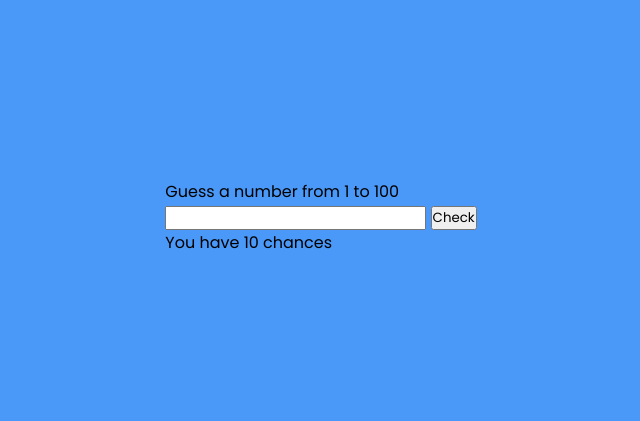
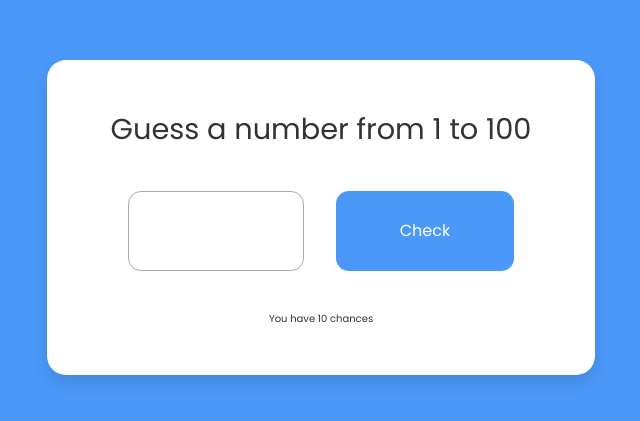
Before and after one commit to de-scientist/number_guessing_game, a website: page index.html in a window 1280 px wide. Shown: the part 183-604 px from the top of the page, without its empty margins (319-959 px from the left). Drawn offline with Linux system fonts and the light colour scheme.

Commit message:
style up the page to make it appealing

```diff
--- a/src/style.css
+++ b/src/style.css
@@ -14,9 +14,69 @@ body {
   align-items: center;
   justify-content: center;
   background: #4a98f7;
+  font-size: 10px;
 }
 
 .wrapper {
   padding: 3rem 4rem;
   border-radius: 1.2rem;
+  background: #fff;
+  text-align: center;
+  box-shadow: 0 0.5rem 1rem rgba(0, 0, 0, 0.1);
 }
+
+.wrapper header {
+  font-size: 1.8rem;
+  font-weight: 400;
+  color: #333;
+}
+
+.wrapper p {
+  color: #333;
+  margin-top: 1rem;
+}
+
+.wrapper .input-field {
+  display: flex;
+  justify-content: center;
+  gap: 2rem;
+  margin: 2.5rem 0;
+}
+
+.input-field input,
+.input-field button {
+  height: 5rem;
+  width: calc(100% / 2 - 2rem);
+  outline: none;
+  padding: 0 2rem;
+  border-radius: 0.8rem;
+  font-size: 1rem;
+}
+
+.input-field input {
+  text-align: center;
+  color: #707070;
+  width: 11rem;
+  border: 0.1rem solid #aaa;
+}
+
+input::-webkit-inner-spin-button,
+input::-webkit-outer-spin-button {
+  display: none;
+}
+
+.input-field input:disabled {
+  cursor: not-allowed;
+}
+
+.input-field button {
+  border: none;
+  background: #4a98f7;
+  color: #fff;
+  cursor: pointer;
+  transition: 0.3s;
+}
+
+.input-field button:active {
+  transform: scale(0.97);
+}
```
